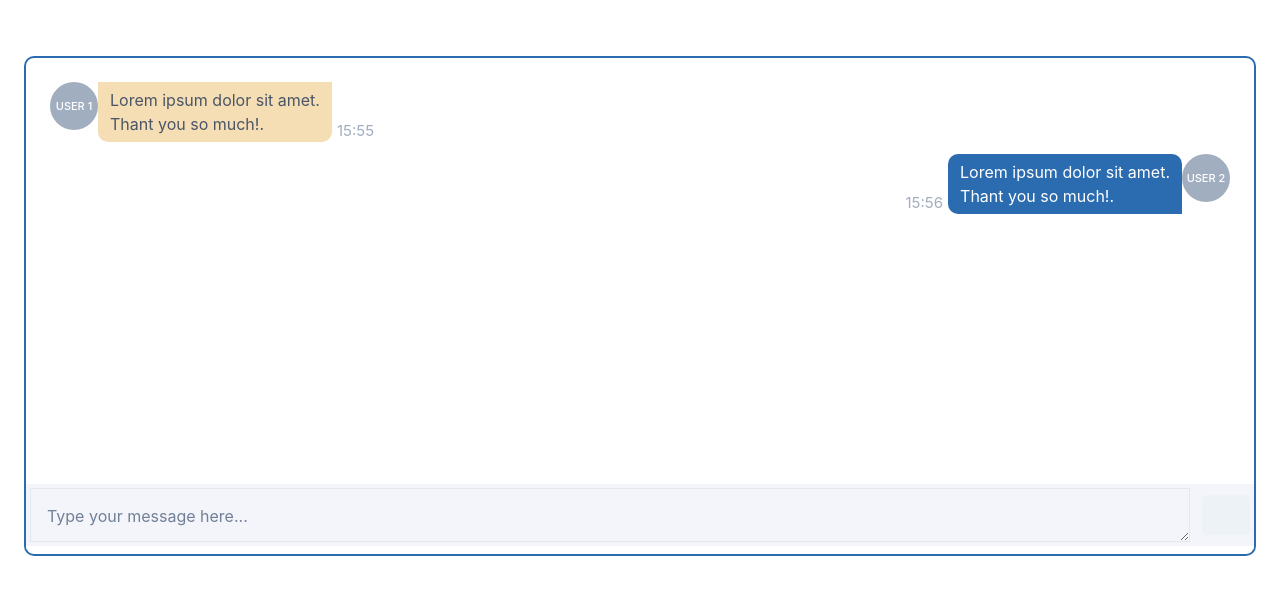
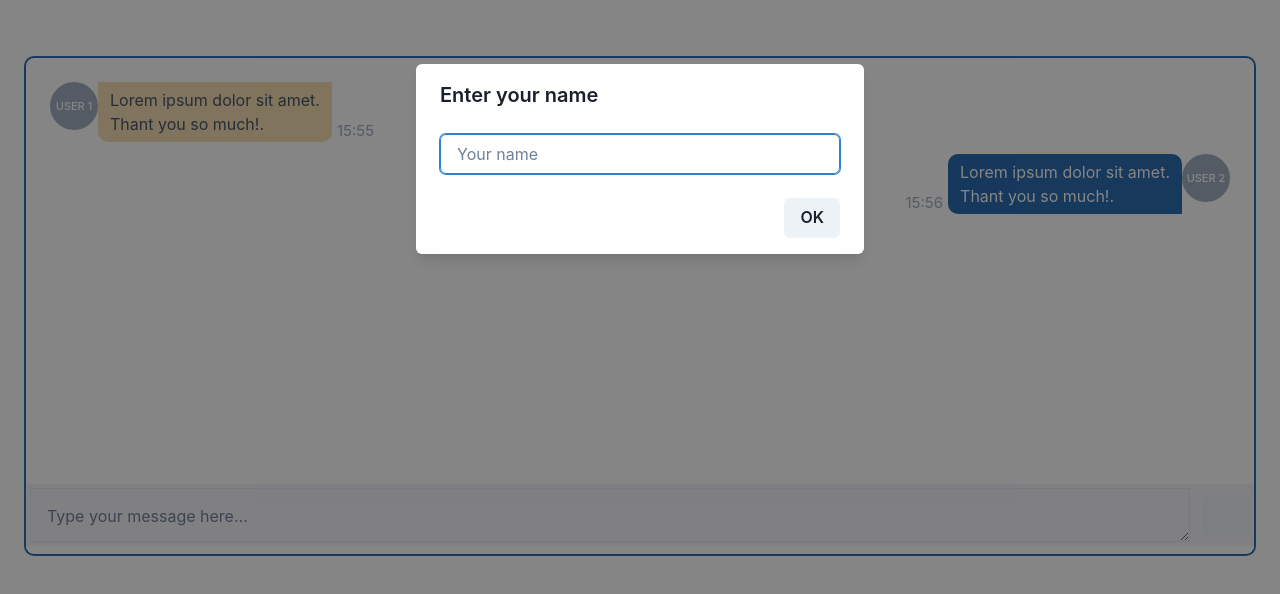
Before and after one commit to orsdev/chat-app, a Next.js app: page / in a window 1280 px wide. Shown: the top 594 px of the page. Built offline with nearby package versions, Linux system fonts and the light colour scheme; some icons are missing.

Commit message:
✨ feat: add prompt component

```diff
--- /dev/null
+++ b/components/PromptUser.tsx
@@ -0,0 +1,67 @@
+import { saveUserName } from "@/redux/slices/usernameSlice";
+import { useAppDispatch } from "@/redux/store";
+import {
+  Modal,
+  ModalOverlay,
+  ModalContent,
+  ModalHeader,
+  ModalFooter,
+  ModalBody,
+  Button,
+  useDisclosure,
+  Input,
+} from "@chakra-ui/react";
+import { ChangeEvent, useEffect, useState } from "react";
+
+function PromptUser() {
+  const dispatch = useAppDispatch();
+  const { isOpen, onOpen, onClose } = useDisclosure();
+  const [value, setValue] = useState("");
+  const [inValid, setInvalid] = useState(false);
+
+  useEffect(() => {
+    onOpen();
+  }, []);
+
+  const handleChange = (event: ChangeEvent<HTMLInputElement>) => {
+    const { value } = event.target as HTMLInputElement;
+
+    if (value.trim()) {
+      setValue(value);
+    }
+  };
+
+  const handleSubmit = (onCloseModal: () => void) => {
+    if (value.trim().length === 0) {
+      setInvalid(true);
+    } else {
+      setInvalid(false);
+      onCloseModal();
+
+      dispatch(saveUserName(value));
+    }
+  };
+
+  return (
+    <>
+      <Modal isOpen={isOpen} onClose={() => {}}>
+        <ModalOverlay />
+        <ModalContent>
+          <ModalHeader>Enter your name</ModalHeader>
+          <ModalBody>
+            <Input
+              placeholder="Your name"
+              onChange={handleChange}
+              isInvalid={inValid}
+            />
+          </ModalBody>
+          <ModalFooter>
+            <Button onClick={() => handleSubmit(onClose)}>OK</Button>
+          </ModalFooter>
+        </ModalContent>
+      </Modal>
+    </>
+  );
+}
+
+export default PromptUser;
--- a/pages/index.js
+++ b/pages/index.js
@@ -2,6 +2,7 @@ import Head from "next/head";
 import { Box, Flex } from "@chakra-ui/react";
 import Messages from "@/components/Messages";
 import Footer from "@/components/Footer";
+import PromptUser from "@/components/PromptUser";
 
 export default function Home() {
   return (
@@ -9,6 +10,7 @@ export default function Home() {
       <Head>
         <title>Chat App</title>
       </Head>
+      <PromptUser />
       <Box py="56px" px={{ base: 3, sm: 6 }}>
         <Flex
           border="2px solid"
```
